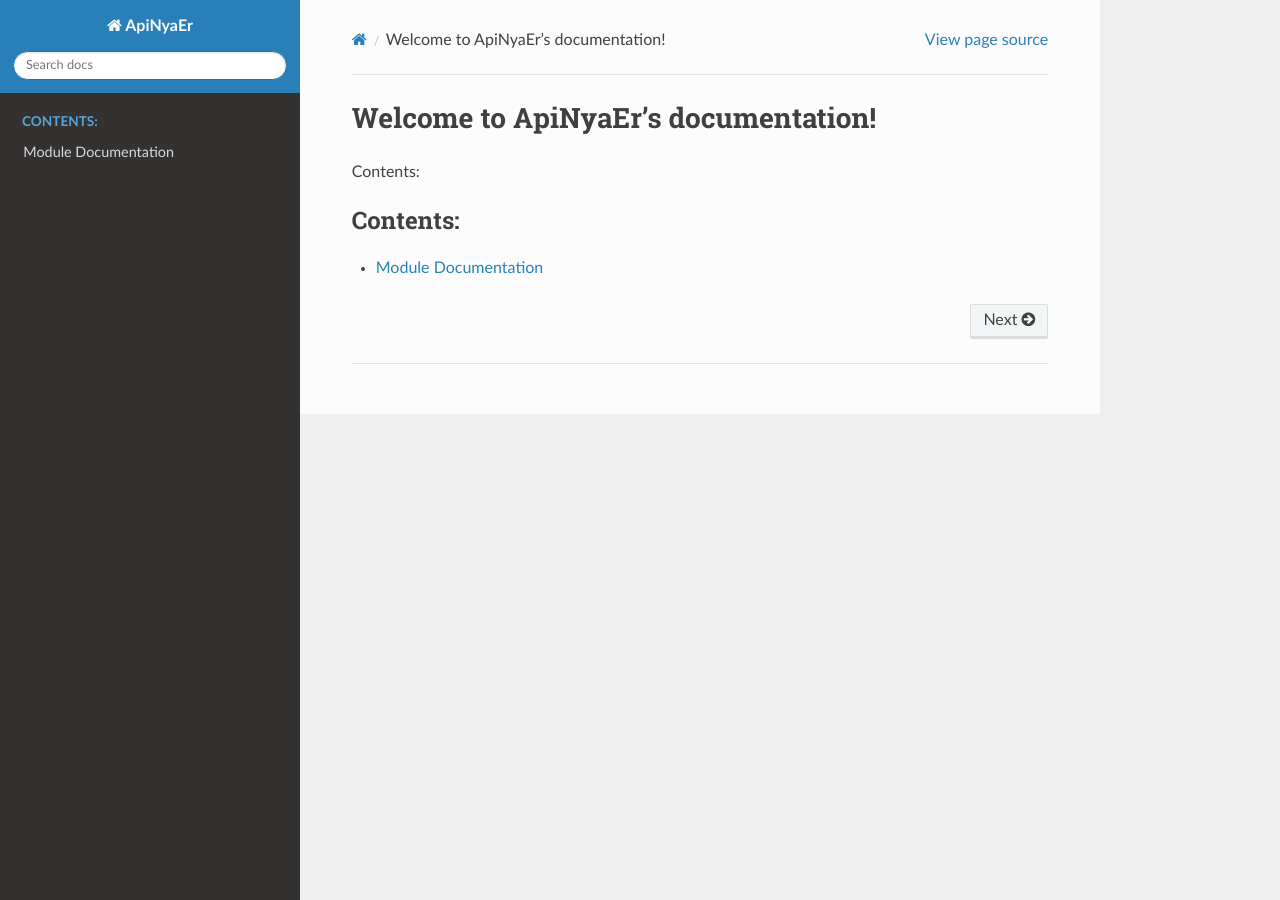
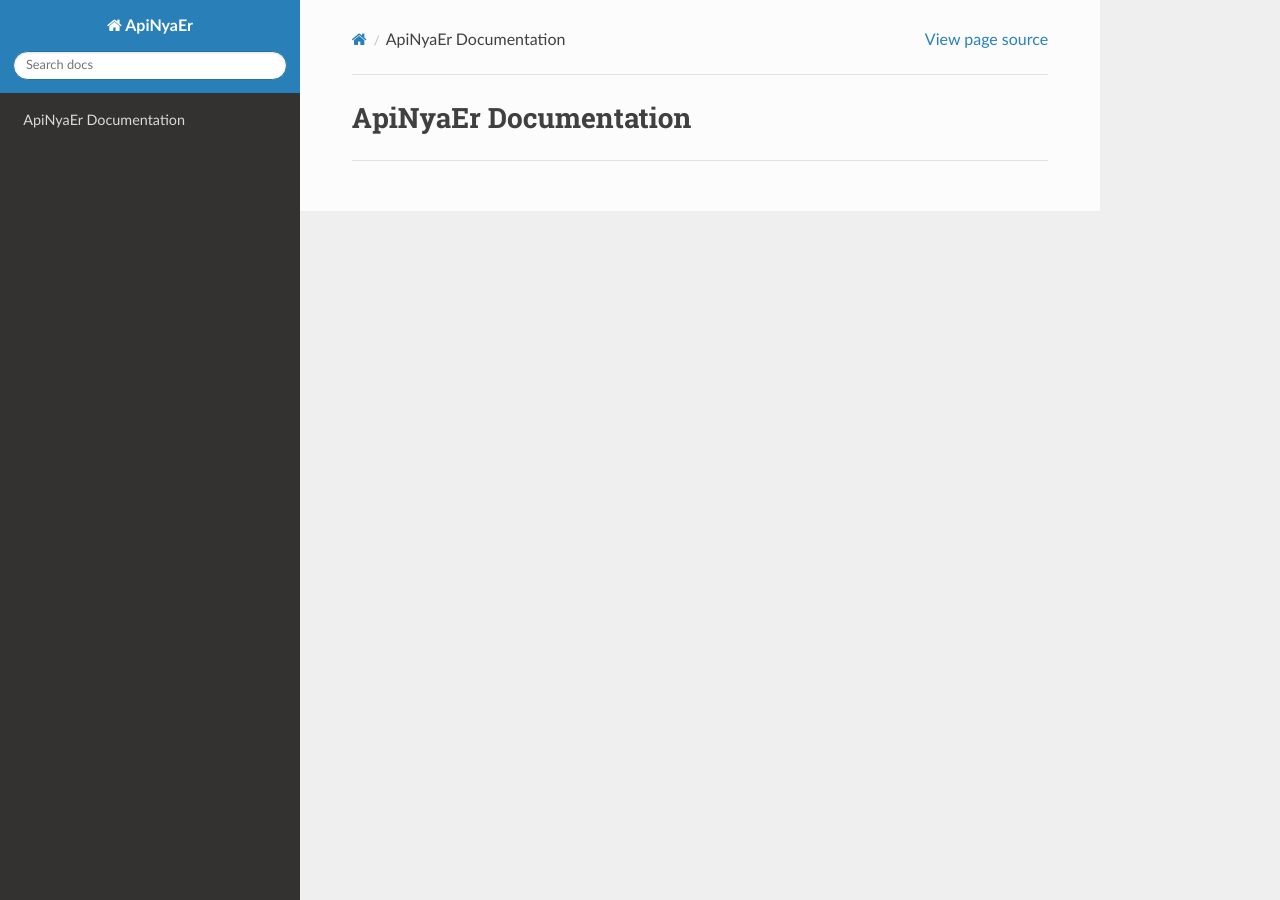
Before and after one commit to ErRickow/ApiNyaEr, a Sphinx documentation site: the page built from docs/index.rst, in a window 1280 px wide. Built offline with Sphinx 7.4.7 and the Read the Docs theme 3.1.0, drawn with Linux system fonts in a browser that asks for light colours.

Commit message:
update docs/index.rst

```diff
--- a/docs/index.rst
+++ b/docs/index.rst
@@ -1,12 +1,6 @@
-.. ApiNyaEr documentation master file
-
-Welcome to ApiNyaEr's documentation!
-=====================================
-
-Contents:
+ApiNyaEr Documentation
+======================
 
 .. toctree::
    :maxdepth: 2
    :caption: Contents:
-
-   modules
```
